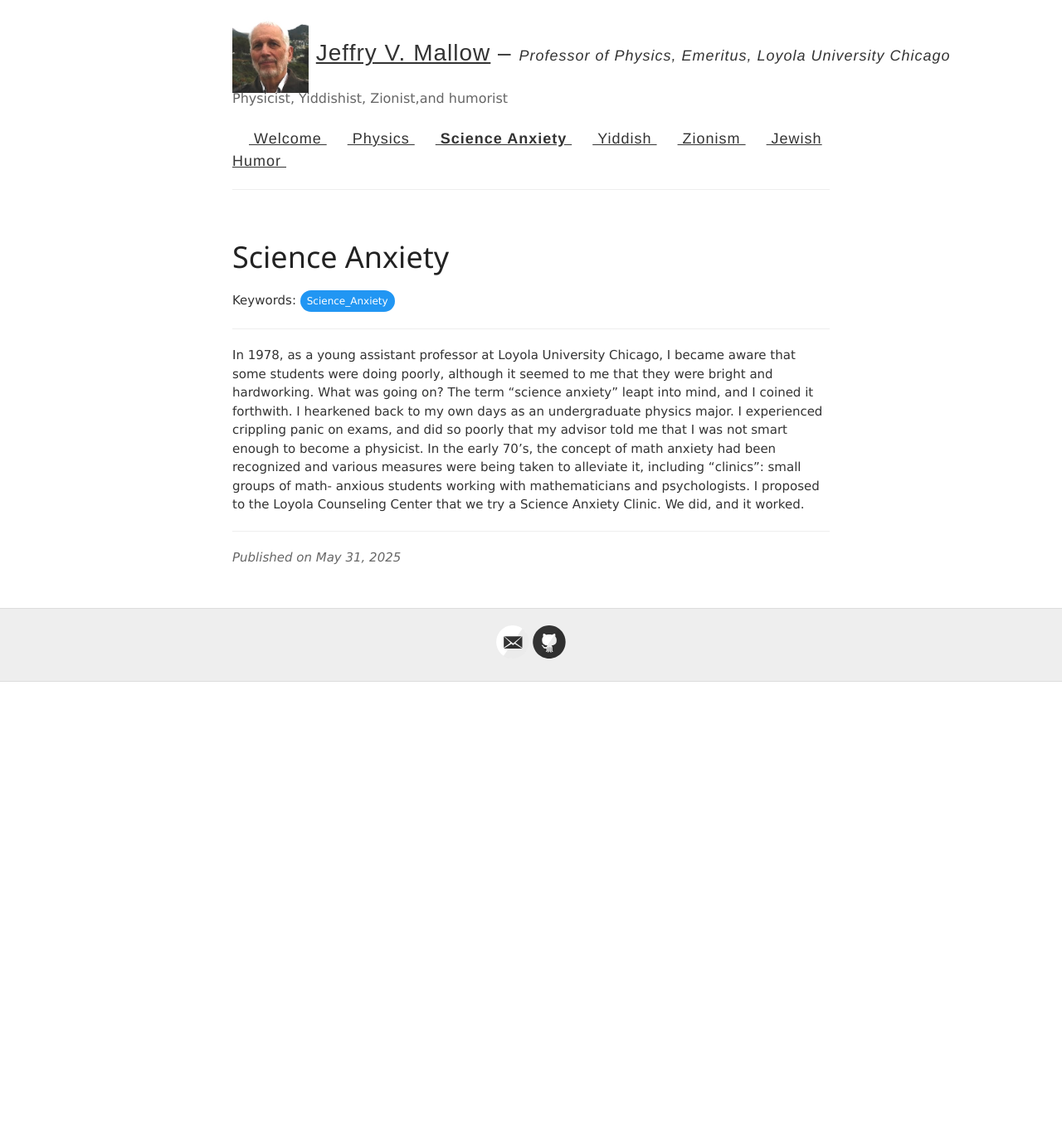
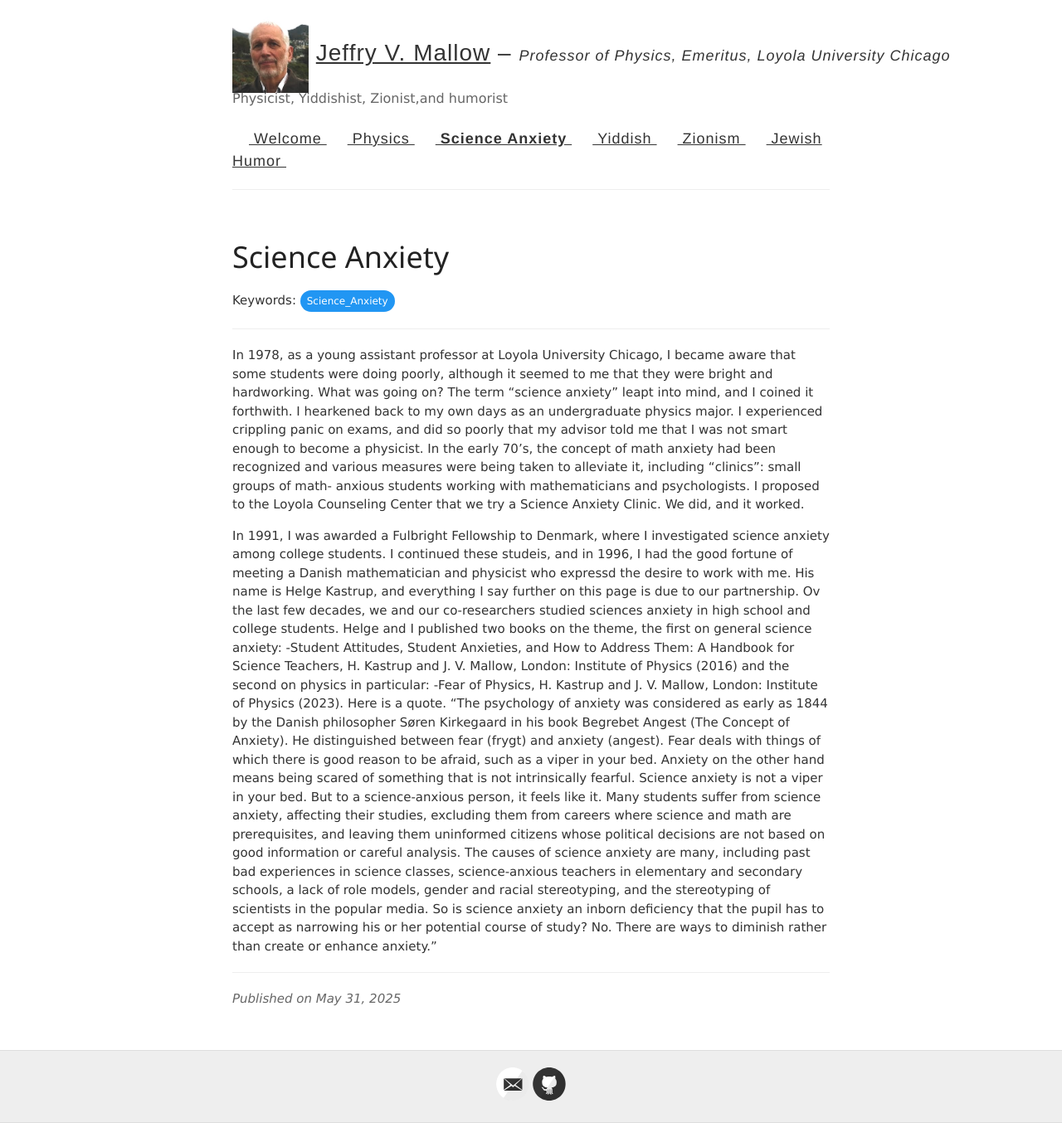
Before and after one commit to jvmallow/jvmallow.github.io, a Jekyll site: the page built from _posts/2025-05-31-Science_Anxiety.md, in a window 1280 px wide. Shown: the whole page at 83% size. Built offline with Jekyll 4.4.1, drawn with Linux system fonts in a browser that asks for light colours; a script that is not in the unit is left out; before the commit the page ends 900 px from its top, so only the background shows below that.

Commit message:
Update 2025-05-31-Science_Anxiety.md

```diff
--- a/_posts/2025-05-31-Science_Anxiety.md
+++ b/_posts/2025-05-31-Science_Anxiety.md
@@ -8,3 +8,11 @@ tags: [Science_Anxiety]
 
 
 In 1978, as a young assistant professor at Loyola University Chicago, I became aware that some students were doing poorly, although it seemed to me that they were bright and hardworking. What was going on? The term “science anxiety” leapt into mind, and I coined it forthwith. I hearkened back to my own days as an undergraduate physics major. I experienced crippling panic on exams, and did so poorly that my advisor told me that I was not smart enough to become a physicist. In the early 70’s, the concept of math anxiety had been recognized and various measures were being taken to alleviate it, including “clinics”: small groups of math- anxious students working with mathematicians and psychologists. I proposed to the Loyola Counseling Center that we try a Science Anxiety Clinic. We did, and it worked.
+
+In 1991, I was awarded a Fulbright Fellowship to Denmark, where I investigated science anxiety among college students. I continued these studeis, and in 1996, I had the good fortune of meeting a Danish mathematician and physicist who expressd the desire to work with me. His name is Helge Kastrup, and everything I say further on this page is due to our partnership. Ov the last few decades, we and our co-researchers studied sciences anxiety in high school and college students. Helge and I published two books on the theme, the first on general science anxiety:
+-Student Attitudes, Student Anxieties, and How to Address Them: A Handbook for Science Teachers, H. Kastrup and J. V. Mallow, London: Institute of Physics (2016)
+and the second on physics in particular:
+-Fear of Physics, H. Kastrup and J. V. Mallow, London: Institute of Physics (2023).
+Here is a quote.
+"The psychology of anxiety was considered as early as 1844 by the Danish philosopher Søren Kirkegaard in his book Begrebet Angest (The Concept of Anxiety). He distinguished between fear (frygt) and anxiety (angest). Fear deals with things of which there is good reason to be afraid, such as a viper in your bed. Anxiety on the other hand means being scared of something that is not intrinsically fearful. Science anxiety is not a viper in your bed. But to a science-anxious person, it feels like it. Many students suffer from science anxiety, affecting their studies, excluding them from careers where science and math are prerequisites, and leaving them uninformed citizens whose political decisions are not based on good information or careful analysis. The causes of science anxiety are many, including past bad experiences in science classes, science-anxious teachers in elementary and secondary schools, a lack of role models, gender and racial stereotyping, and the stereotyping of scientists in the popular media.
+So is science anxiety an inborn deficiency that the pupil has to accept as narrowing his or her potential course of study? No. There are ways to diminish rather than create or enhance anxiety."
```
